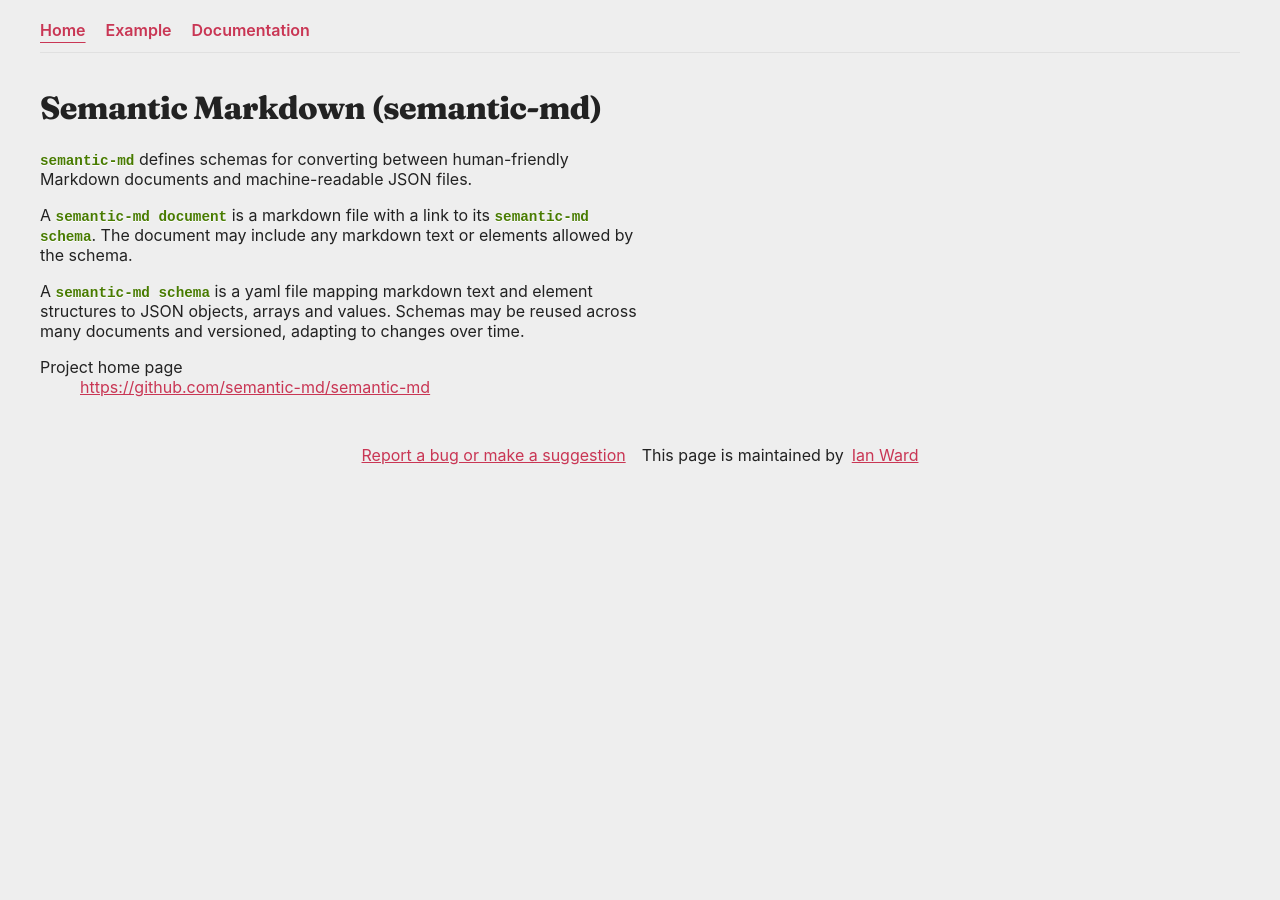
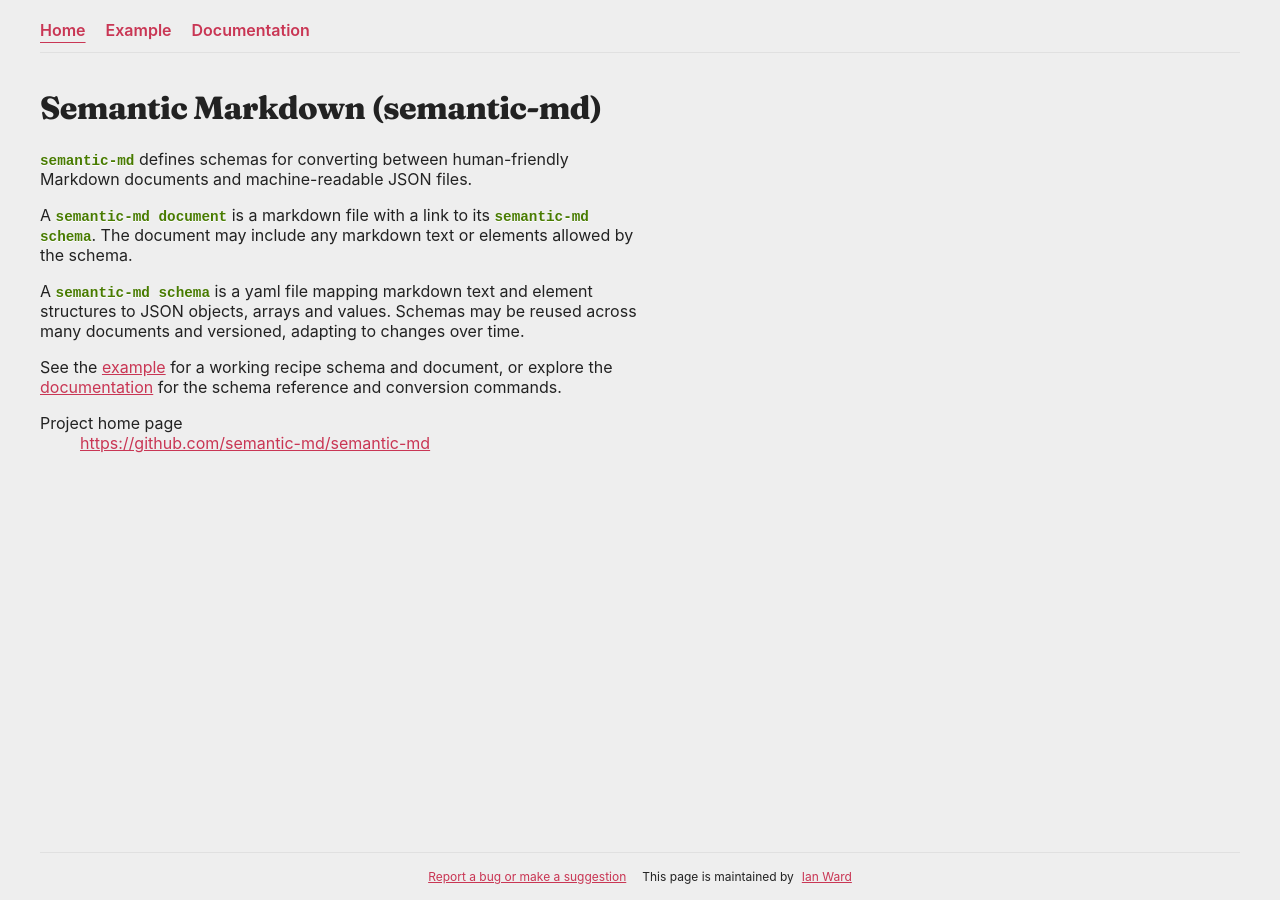
Before and after one commit to wardi/semanticmd.org, a Jekyll site: the page built from index.md, in a window 1280 px wide. Built offline with Jekyll 4.4.1, drawn with Linux system fonts in a browser that asks for light colours; our own code applies the rules of GitHub Pages for plain Markdown files.

Commit message:
style, links

```diff
--- a/_layouts/default.html
+++ b/_layouts/default.html
@@ -176,6 +176,9 @@
     }
     body {
       font-family: -apple-system, BlinkMacSystemFont, 'Segoe UI', sans-serif;
+      display: flex;
+      flex-direction: column;
+      min-height: 100vh;
       margin: 0;
       padding: 0;
       background-color: var(--bg-secondary);
@@ -183,12 +186,16 @@
       overflow-x: hidden;
     }
     .container {
-      max-width: var(--content-max);
+      box-sizing: border-box;
+      width: 100%;
+      max-width: calc(var(--content-max) + 2.5rem);
       margin: 0 auto;
       padding: 1rem 1.25rem 2rem;
     }
     .site-header {
-      max-width: var(--content-max);
+      box-sizing: border-box;
+      width: 100%;
+      max-width: calc(var(--content-max) + 2.5rem);
       margin: 0 auto;
       padding: 1rem 1.25rem 0;
     }
@@ -403,7 +410,16 @@
       font-family: var(--font-display);
     }
     footer {
-      margin-bottom: 1rem;
+      box-sizing: border-box;
+      font-size: 0.75rem;
+      width: 100%;
+      max-width: calc(var(--content-max) + 2.5rem);
+      margin: auto auto 0;
+      padding: 0 1.25rem 1rem;
+    }
+    footer > div {
+      border-top: 1px solid var(--border);
+      padding-top: 1rem;
     }
     footer div {
       display: flex;
--- a/index.md
+++ b/index.md
@@ -17,5 +17,9 @@ structures to JSON objects, arrays and values. Schemas may be
 reused across many documents and versioned, adapting to changes over
 time.
 
+See the [example]({{ '/example/' | relative_url }}) for a working recipe
+schema and document, or explore the [documentation]({{ '/docs/' | relative_url }})
+for the schema reference and conversion commands.
+
 Project home page
 : <https://github.com/semantic-md/semantic-md>
```
Also changed, not shown: docs/index.md (+1 -2 lines).
